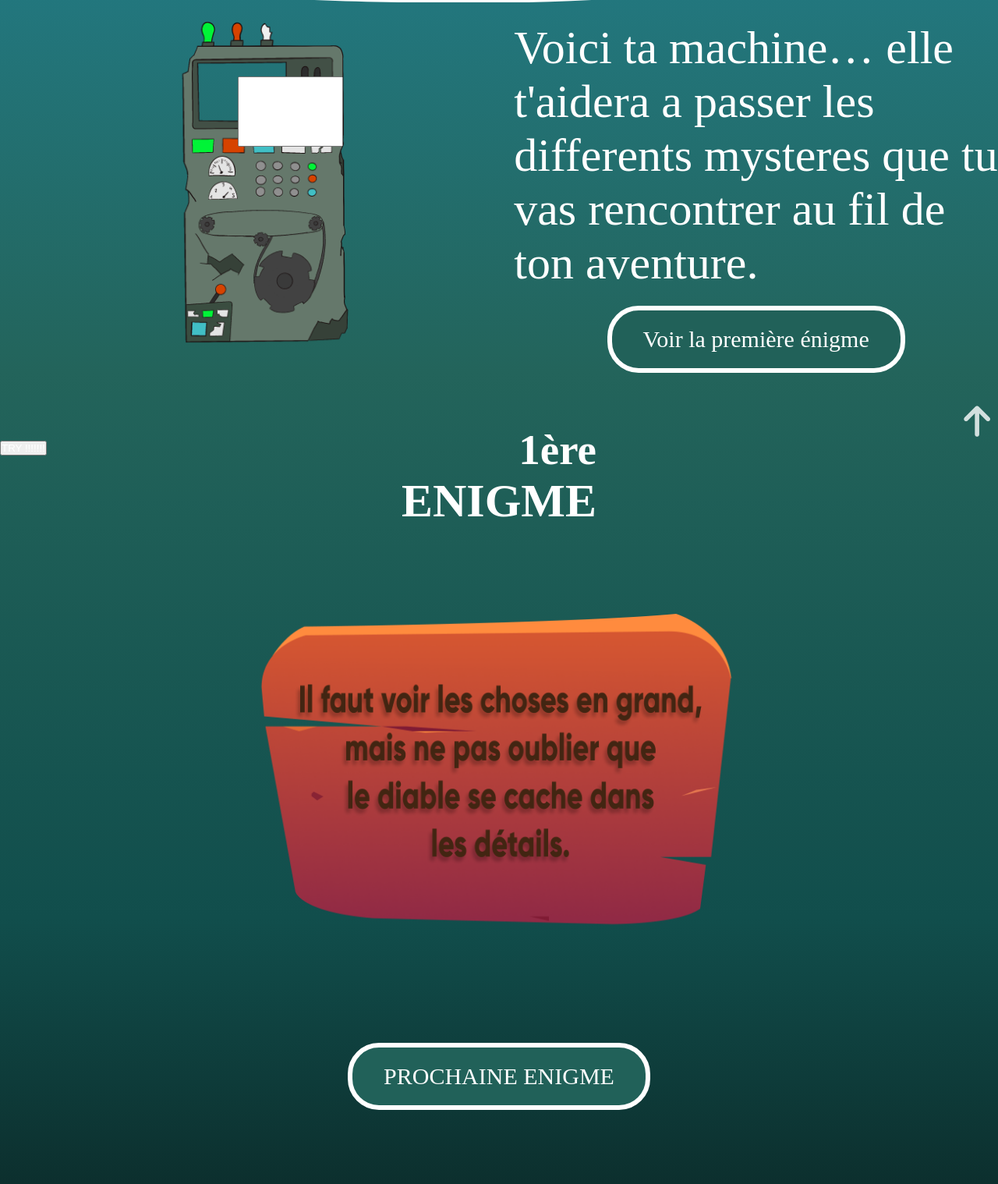
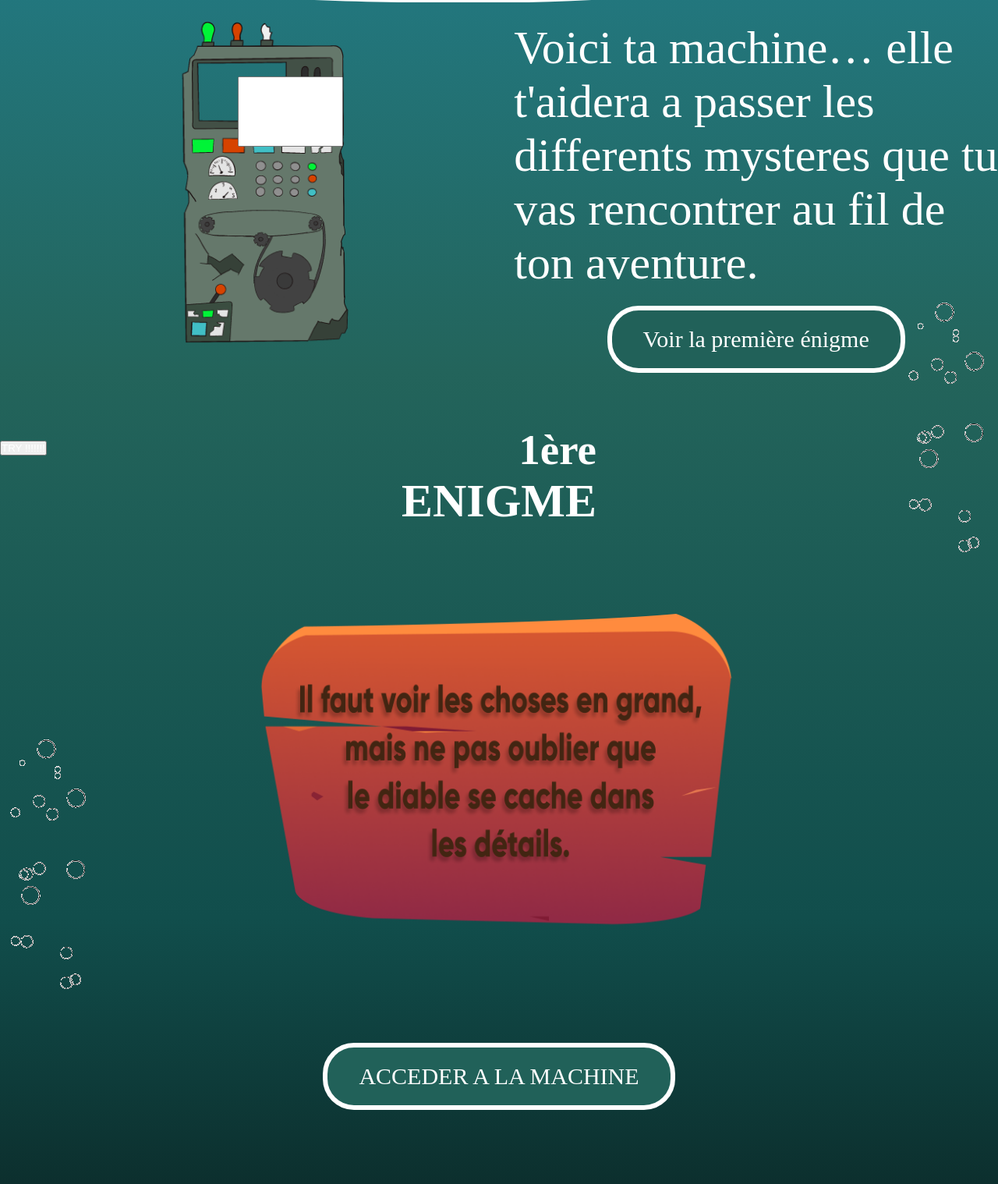
Before and after one commit to SveRKeR92/EscapeGame-AdobeCreativeWeek, a plain HTML site: page index.html in a window 1280 px wide. Shown: the part 222-1740 px from the top of the page at 78% size. Drawn offline with Linux system fonts and the light colour scheme.

Commit message:
Add bulles

```diff
--- a/index.html
+++ b/index.html
@@ -29,13 +29,13 @@
     <div class="enigme" id="enigme1">
       <h2><span class="gilroy">1ère</span><br> <span class="crack">ENIGME</span></h2>
       <img class="planche1" src="img/Frame 11.png" alt="">
-      <button>PROCHAINE ENIGME</button>
+      <button>ACCEDER A LA MACHINE</button>
     </div>
 
     <div class="enigme" id="enigme2">
       <h2><span class="gilroy">2ème</span><br><span class="crack">ENIGME</span></h2>
       <img class="planche2" src="img/Frame 12.png" alt="">
-      <button>PROCHAINE ENIGME</button>
+      <button>ACCEDER A LA MACHINE</button>
     </div>
 
     <div class="enigme" id="enigme3">
@@ -56,8 +56,8 @@
     <span class="number7">7</span>
   </div>
 
-  <a class="up" href="#logo"><i class="fas fa-arrow-up"></i></a>
-
+  <img class="bulle1" src="img/bulles-chargement.gif" alt="">
+  <img class="bulle2" src="img/bulles-chargement.gif" alt="">
 
   <script src="app.js"></script>
 </body>
--- a/style.css
+++ b/style.css
@@ -19,6 +19,18 @@ header{
     background-image: url('./img/headerbcg.png');
     display: grid;
     place-items: center;
+}
+
+.bulle1 {
+    position: absolute;
+    left: 90%;
+    top: 70%;
+}
+
+.bulle2 {
+    position: absolute;
+    left: 0%;
+    top: 140%;
 }
 
 .planches {
@@ -120,7 +132,7 @@ header{
 }
 
 .gilroy {
-    font-family: "Gilroy-Heavy";
+    font-family: "Gilroy";
     font-size: 55px;
 }
 
```
Also changed, not shown: img/bulles-chargement.gif (added).
